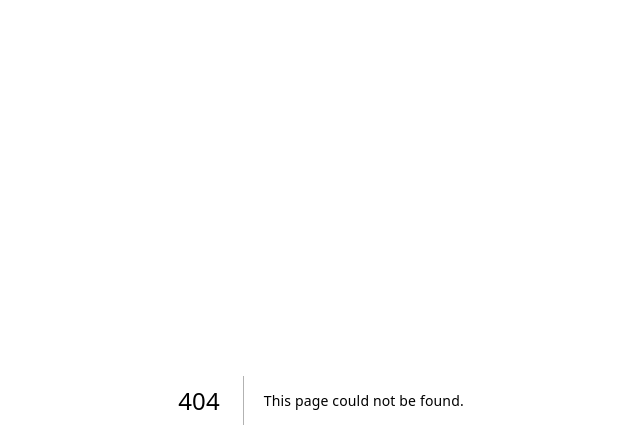
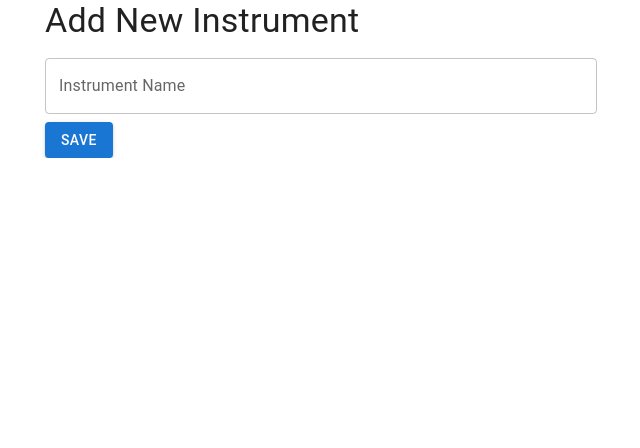
Before and after one commit to dmko1610/string-life-web, a Next.js app: page /add-instrument in a window 1280 px wide. Before the commit this address had no page. Shown: the top 448 px of the page, without its empty margins (319-959 px from the left). Built offline with nearby package versions, Linux system fonts and the light colour scheme.

Commit message:
Add features

```diff
--- /dev/null
+++ b/src/app/add-instrument/page.tsx
@@ -0,0 +1,28 @@
+"use client";
+import { Button, Container, TextField, Typography } from "@mui/material";
+import { useState } from "react";
+
+export default function AddInstrument() {
+  const [name, setName] = useState("");
+
+  const handleSubmit = () => {
+    console.log("Instrument added", name);
+  };
+
+  return (
+    <Container maxWidth="sm">
+      <Typography variant="h4">Add New Instrument</Typography>
+      <TextField
+        fullWidth
+        label="Instrument Name"
+        variant="outlined"
+        margin="normal"
+        value={name}
+        onChange={(e) => setName(e.target.value)}
+      />
+      <Button variant="contained" color="primary" onClick={handleSubmit}>
+        Save
+      </Button>
+    </Container>
+  );
+}
```
Also changed, not shown: src/app/instrument/[id]/page.tsx (added, +24 -0 lines), src/app/page.tsx (+22 -8 lines).
